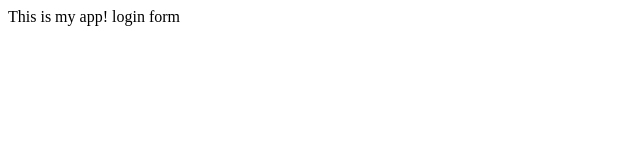
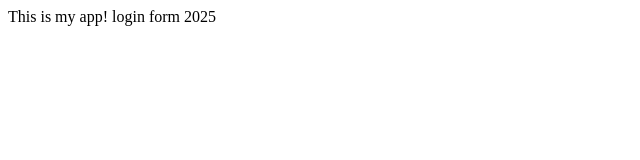
Before and after one commit to yash-u/test, a plain HTML site: page index.html in a window 1280 px wide. Shown: the full height of the page, 0-640 px from the left. Drawn offline with Linux system fonts and the light colour scheme.

Commit message:
Update index.html

```diff
--- a/index.html
+++ b/index.html
@@ -4,6 +4,6 @@
   </head>
   <body>
     This is my app!
-    login form
+    login form 2025
   </body>
 </html>
```
